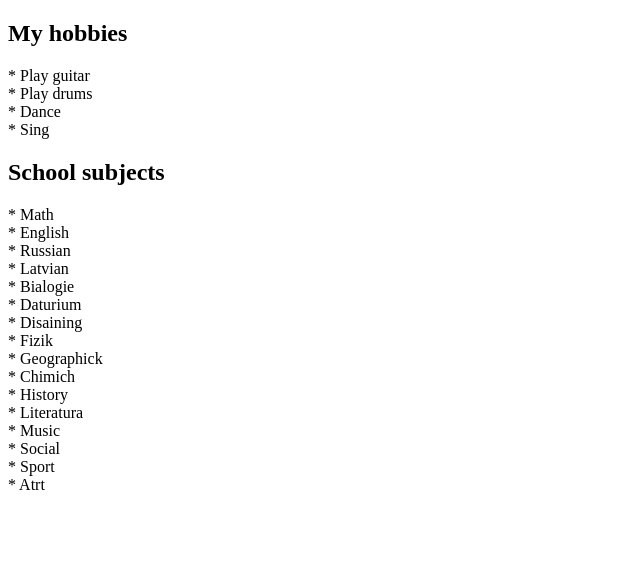
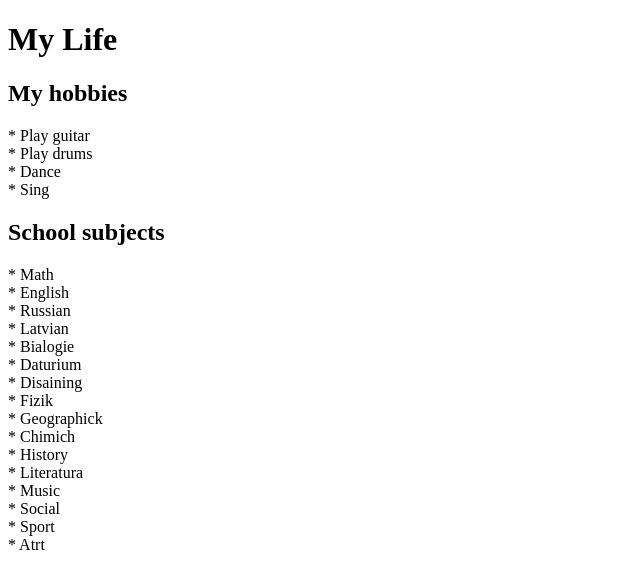
Before and after one commit to mikis14/ohh, a plain HTML site: page index.html in a window 1280 px wide. Shown: the whole page, without its empty margins (0-640 px from the left). Drawn offline with Linux system fonts and the light colour scheme.

Commit message:
Update index.html

```diff
--- a/index.html
+++ b/index.html
@@ -2,6 +2,7 @@
 <html>
 <head>
   <title>My life</title>
+  <h1>My Life</h1>
  </head>
 
 <body>
```
